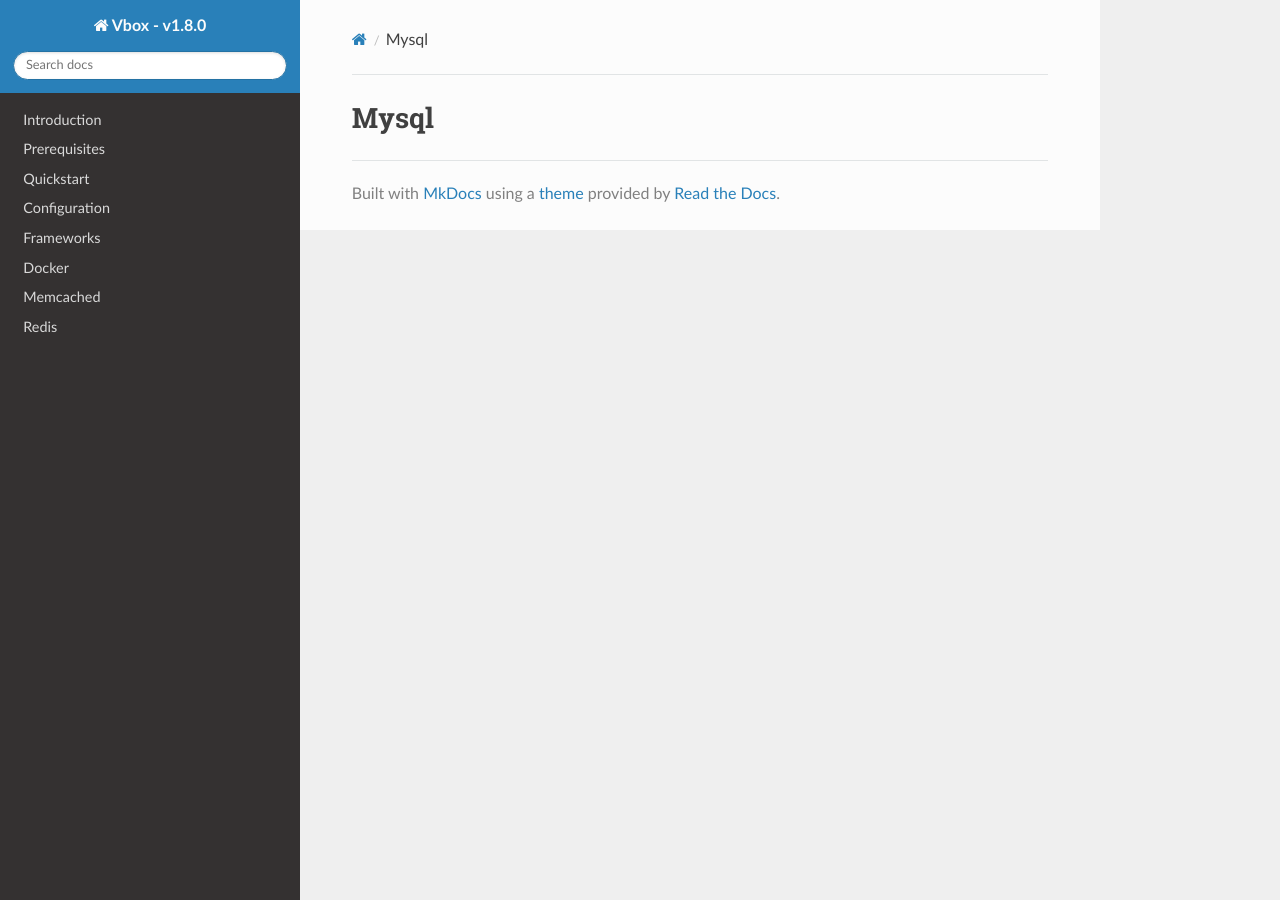
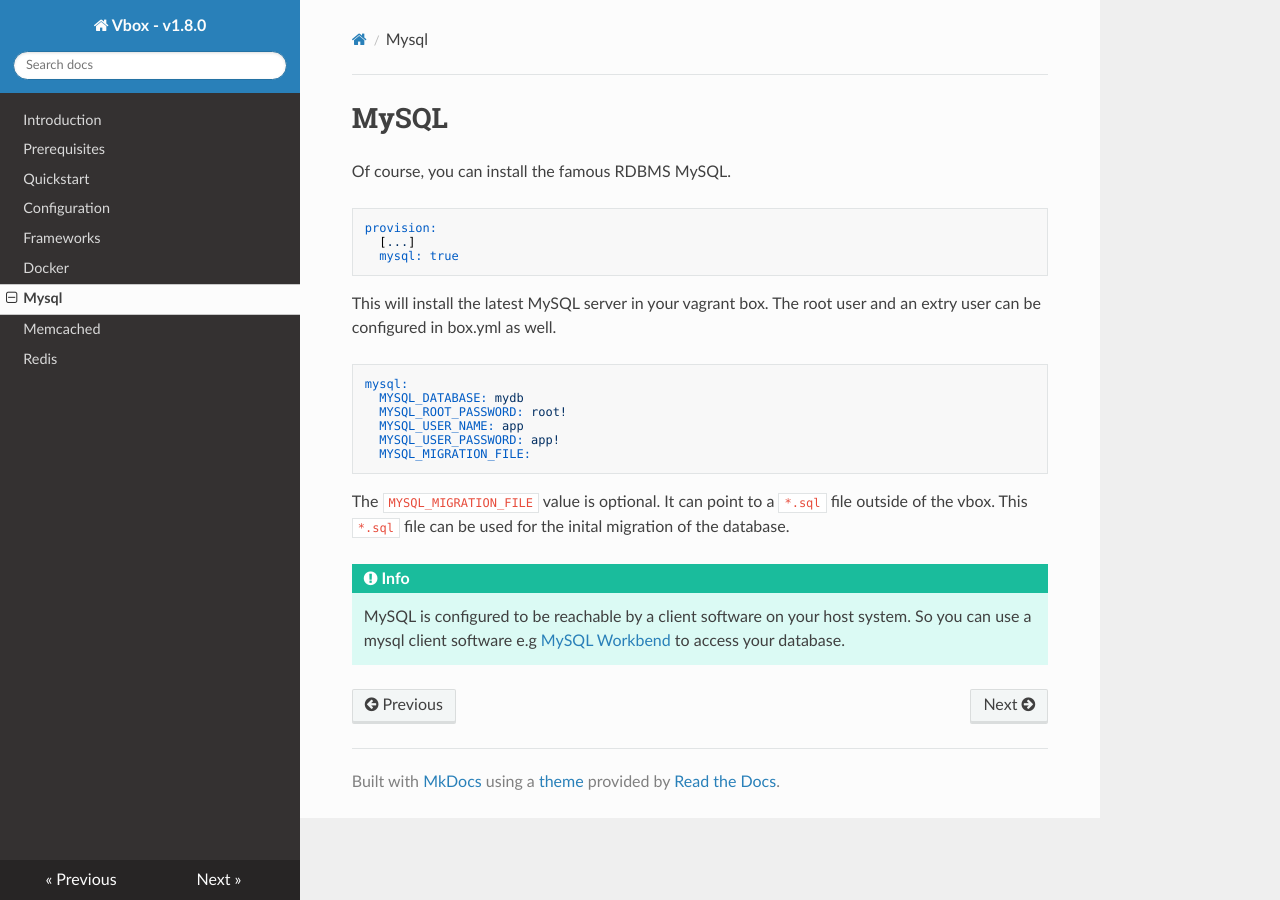
Before and after one commit to sebbaum/vbox-docu, an MkDocs documentation site: the page built from docs/mysql.md, in a window 1280 px wide. Built offline with MkDocs 1.6.1, drawn with Linux system fonts in a browser that asks for light colours; nearby versions of some CDN libraries.

Commit message:
Finished docu of MySQL

````diff
--- a/docs/mysql.md
+++ b/docs/mysql.md
@@ -1 +1,26 @@
-# Mysql
+# MySQL
+
+Of course, you can install the famous RDBMS MySQL.
+
+```yml
+provision:
+  [...]
+  mysql: true
+```
+
+This will install the latest MySQL server in your vagrant box.
+The root user and an extry user can be configured in box.yml as well.
+
+```yml
+mysql:
+  MYSQL_DATABASE: mydb
+  MYSQL_ROOT_PASSWORD: root!
+  MYSQL_USER_NAME: app
+  MYSQL_USER_PASSWORD: app!
+  MYSQL_MIGRATION_FILE:
+```
+
+The `MYSQL_MIGRATION_FILE` value is optional. It can point to a `*.sql` file outside of the vbox. This `*.sql` file can be used for the inital migration of the database.
+
+!!! important "Info"
+    MySQL is configured to be reachable by a client software on your host system. So you can use a mysql client software e.g [MySQL Workbend](https://www.mysql.com/products/workbench/) to access your database.
--- a/mkdocs.yml
+++ b/mkdocs.yml
@@ -11,6 +11,7 @@ nav:
   - Configuration: configuration.md
   - Frameworks: frameworks.md
   - Docker: docker.md
+  - Mysql: mysql.md
   - Memcached: memcached.md
   - Redis: redis.md
 
````
